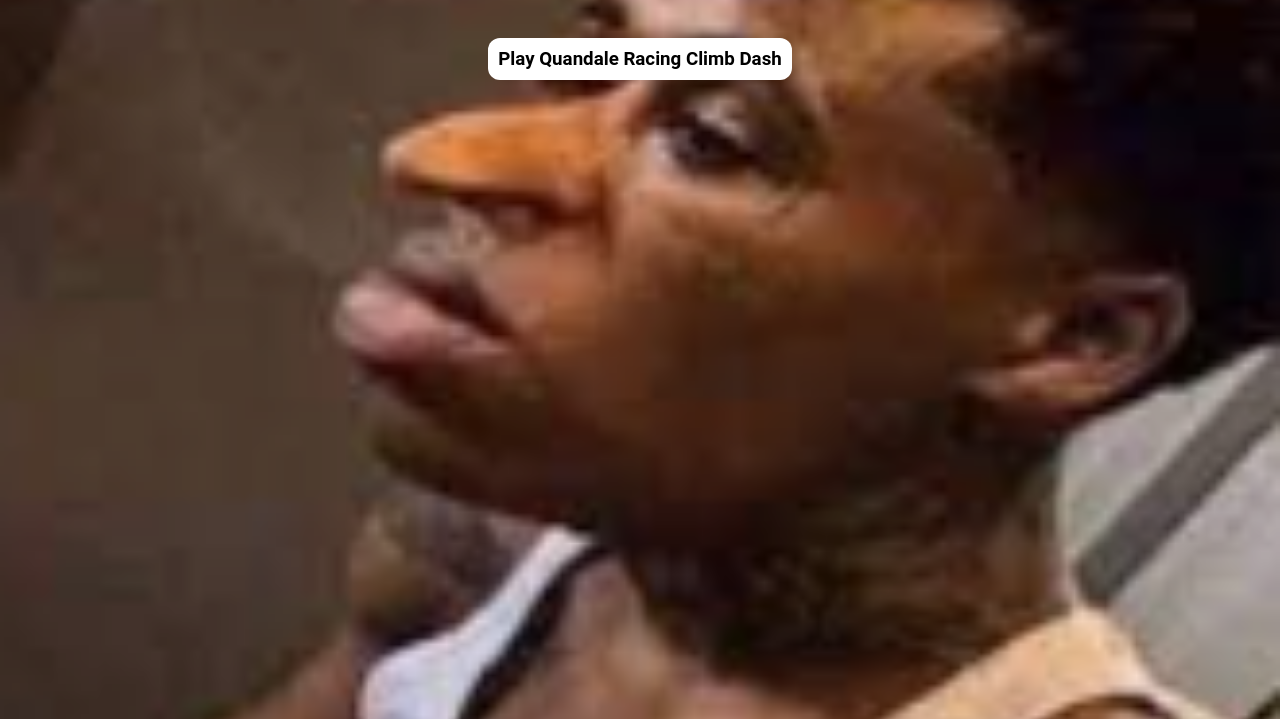
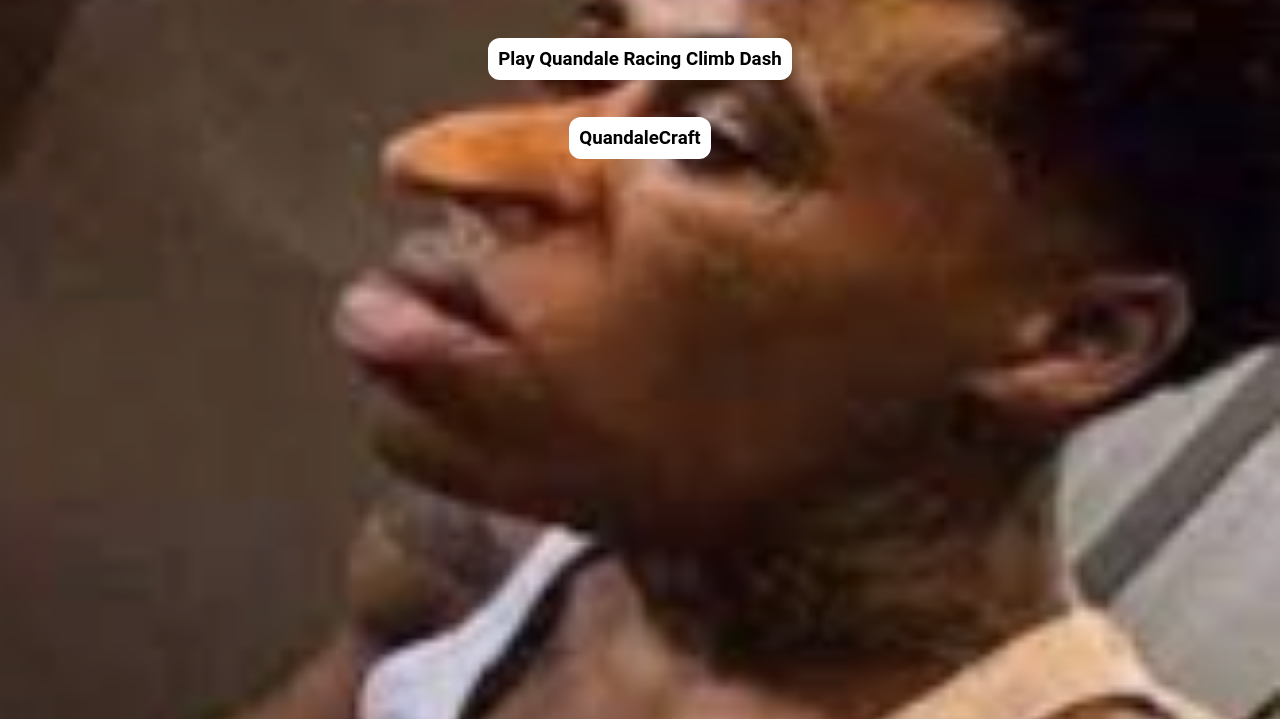
Before and after one commit to Aerolixdev/QuandaleFanpage, a plain HTML site: page index.html in a window 1280 px wide. Shown: the part 81-800 px from the top of the page. Drawn offline with Linux system fonts and the light colour scheme.

Commit message:
Update index.html

```diff
--- a/index.html
+++ b/index.html
@@ -9,4 +9,8 @@
     <a href="/epicgame">
     <h3 class="playbutton">Play Quandale Racing Climb Dash</h3>
     </a>
+    <br>
+    <a href="/quandale">
+    <h3 class="playbutton">QuandaleCraft</h3>
+    </a>
 </body>
```
